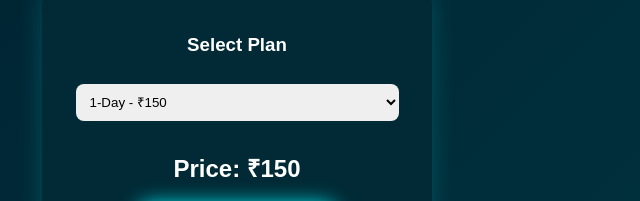
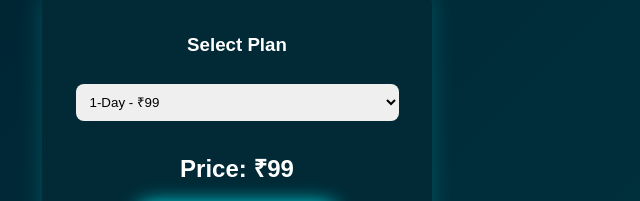
Before and after one commit to bharatprajapat22/drip-client, a plain HTML site: page index.html in a window 1280 px wide. Shown: the part 150-351 px from the top of the page, 403-1043 px from the left. Drawn offline with Linux system fonts and the light colour scheme.

Commit message:
Update index.html

```diff
--- a/index.html
+++ b/index.html
@@ -99,11 +99,11 @@ footer{
 <h3>Select Plan</h3>
 
 <select id="plan" onchange="updatePrice()">
-  <option value="150">1-Day - ₹150</option>
-  <option value="400">7-Days - ₹400</option>
+  <option value="99">1-Day - ₹99</option>
+  <option value="350">7-Days - ₹350</option>
 </select>
 
-<h2 id="price">Price: ₹150</h2>
+<h2 id="price">Price: ₹99</h2>
 
 <div style="margin:20px 0;">
   <img src="qr.png" width="200"
```
